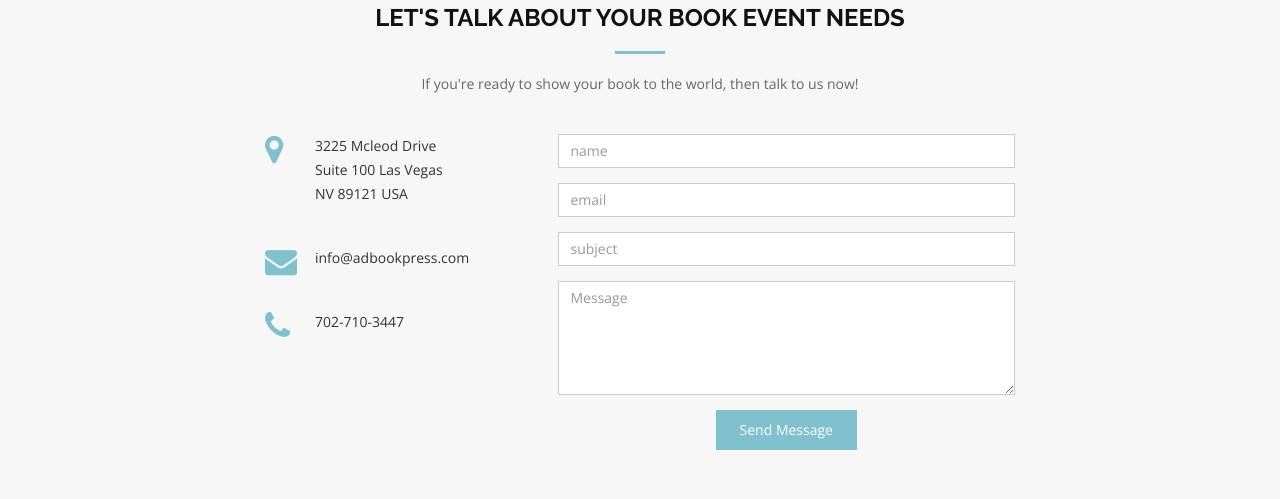
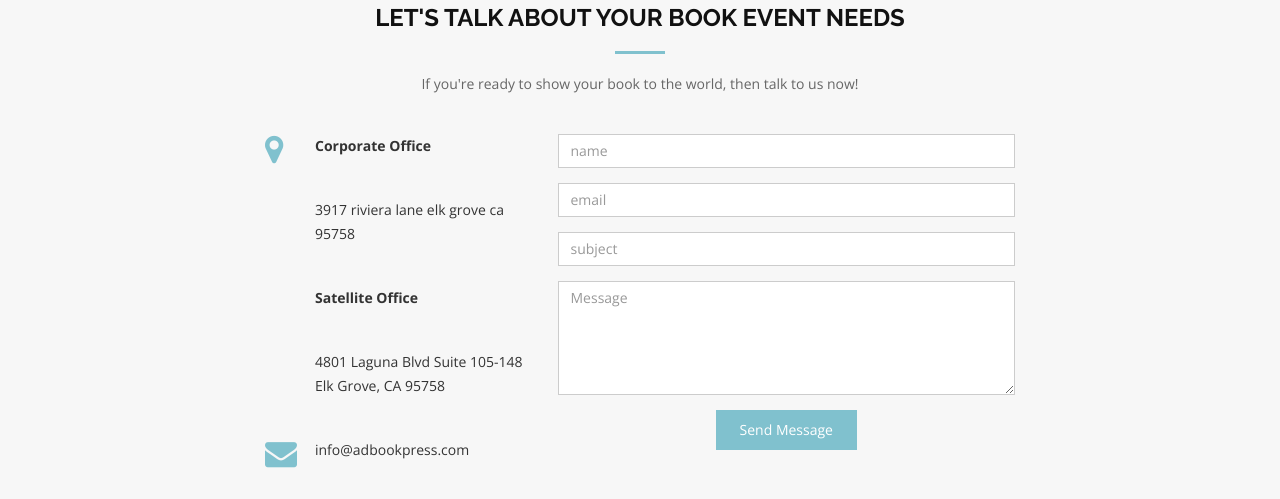
Before and after one commit to adbookpress/adbookpress.github.io, a website: page book-events.html in a window 1280 px wide. Shown: the part 1600-2099 px from the top of the page. Drawn offline with nearby package versions, Linux system fonts and the light colour scheme.

Commit message:
Update book-events.html

```diff
--- a/book-events.html
+++ b/book-events.html
@@ -149,7 +149,10 @@
           <div class="info">
             <div>
               <i class="fa fa-map-marker"></i>
-              <p>3225 Mcleod Drive<br>Suite 100 Las Vegas<br>NV 89121 USA</p>
+              <p><strong>Corporate Office</strong></p>
+              <p>3917 riviera lane elk grove ca 95758</p>
+              <p><strong>Satellite Office</strong></p>
+              <p>4801 Laguna Blvd Suite 105-148 Elk Grove, CA 95758</p>
             </div>
 
             <div>
```
